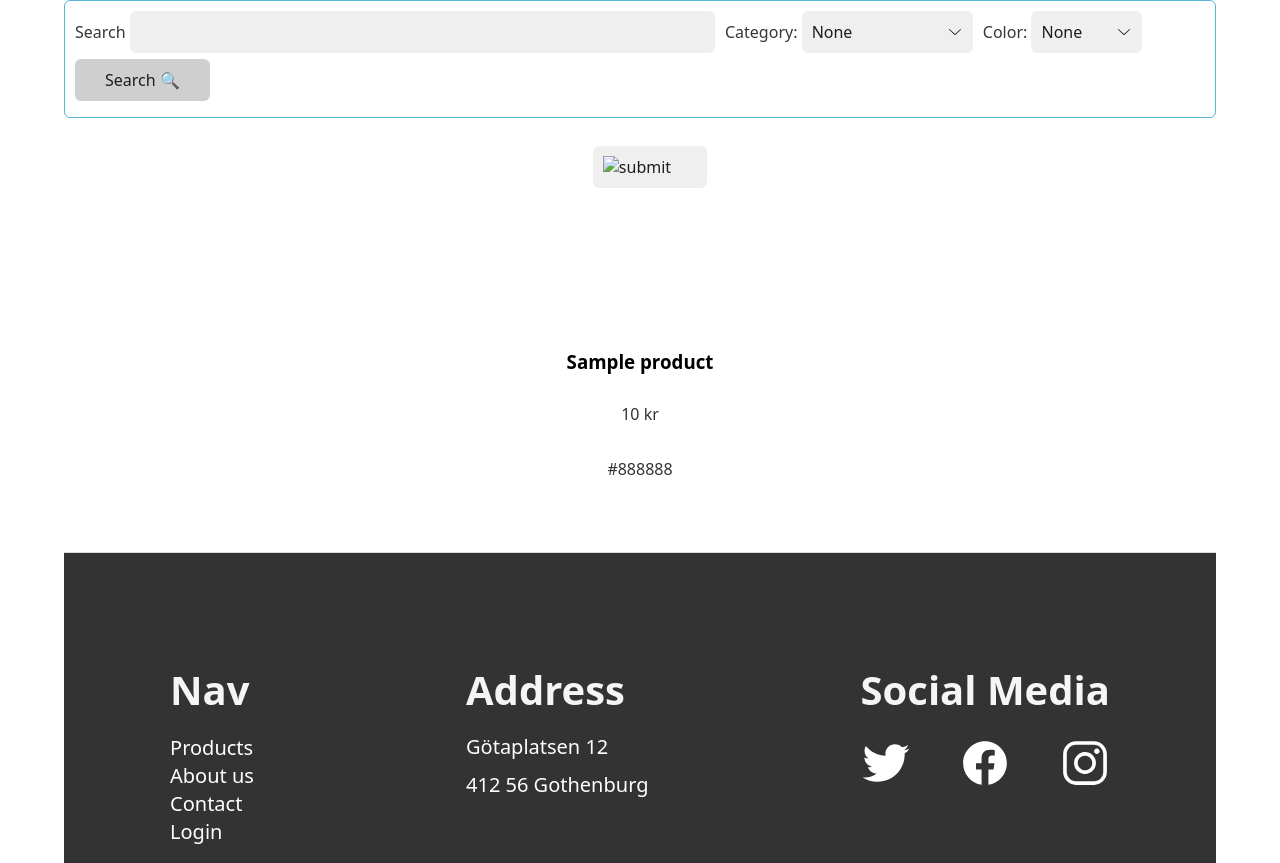
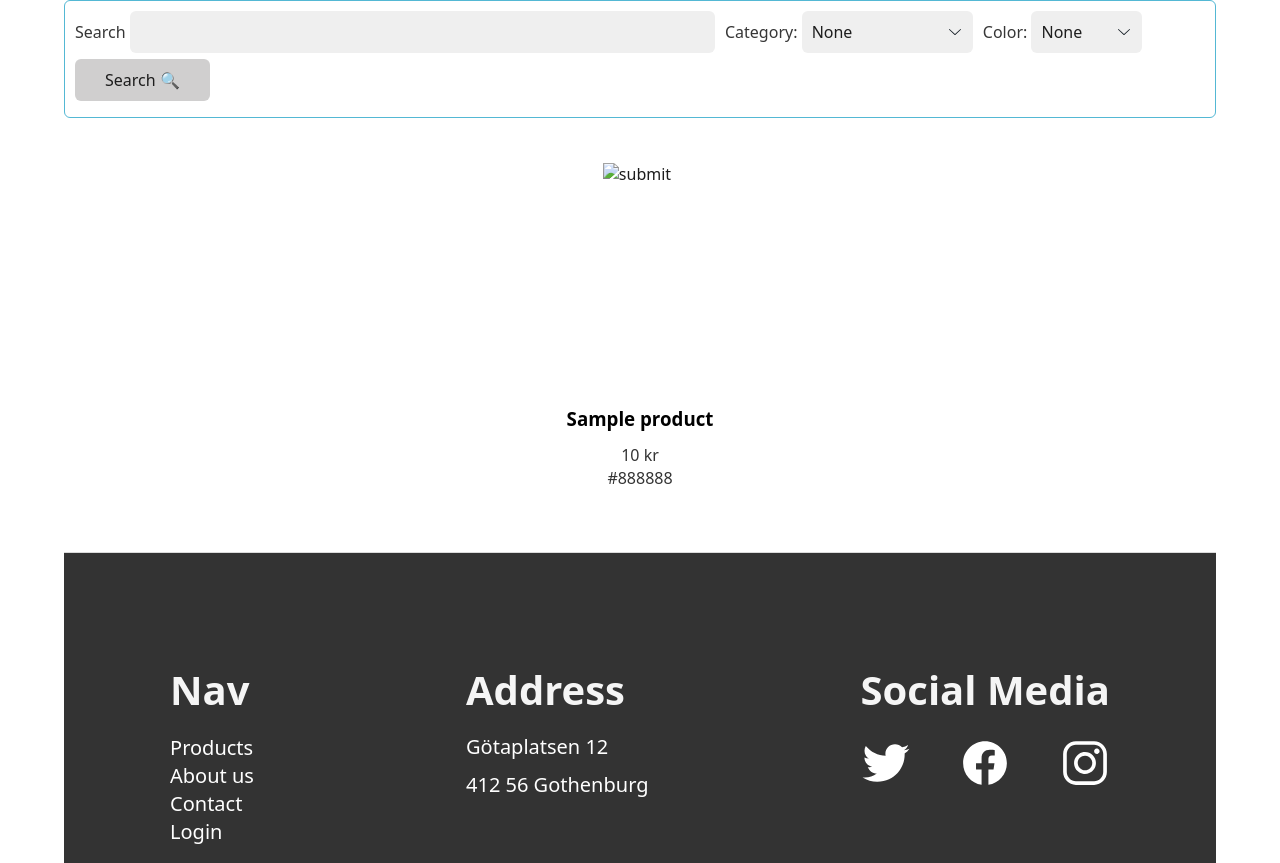
Before and after one commit to JohnnyHellstrom/sinus, a PHP site: page / in a window 1280 px wide. Shown: the part 80-943 px from the top of the page. Run offline with PHP 8.4, Linux system fonts and the light colour scheme; tables that the repository leaves empty or names only in its code hold one stand-in row (values such as "Sample post").

Commit message:
css backgrounds

```diff
--- a/css/main.css
+++ b/css/main.css
@@ -31,6 +31,11 @@
 .product-cards .image-container{
    height: 70%;
 }
+
+.image-container input{
+   background: none;
+}
+
 img:hover{
    cursor: pointer;
 }
@@ -39,6 +44,7 @@
 }
 .product-cards p{
    color: #333333;
+   margin: 0;
 }
 input[type=text]{
    width: 50%;
--- a/css/viewproduct.css
+++ b/css/viewproduct.css
@@ -4,8 +4,6 @@
   align-items: center;
   position: relative;
 }
-
-
 
 
 .product-container img {
```
